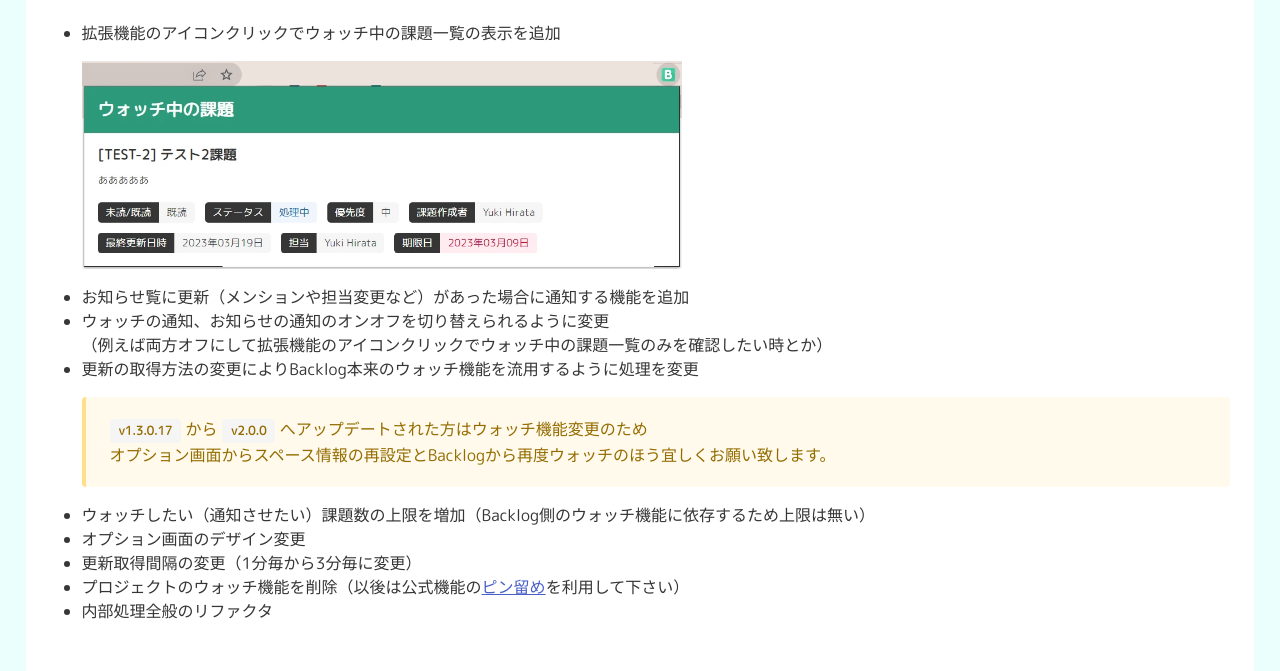
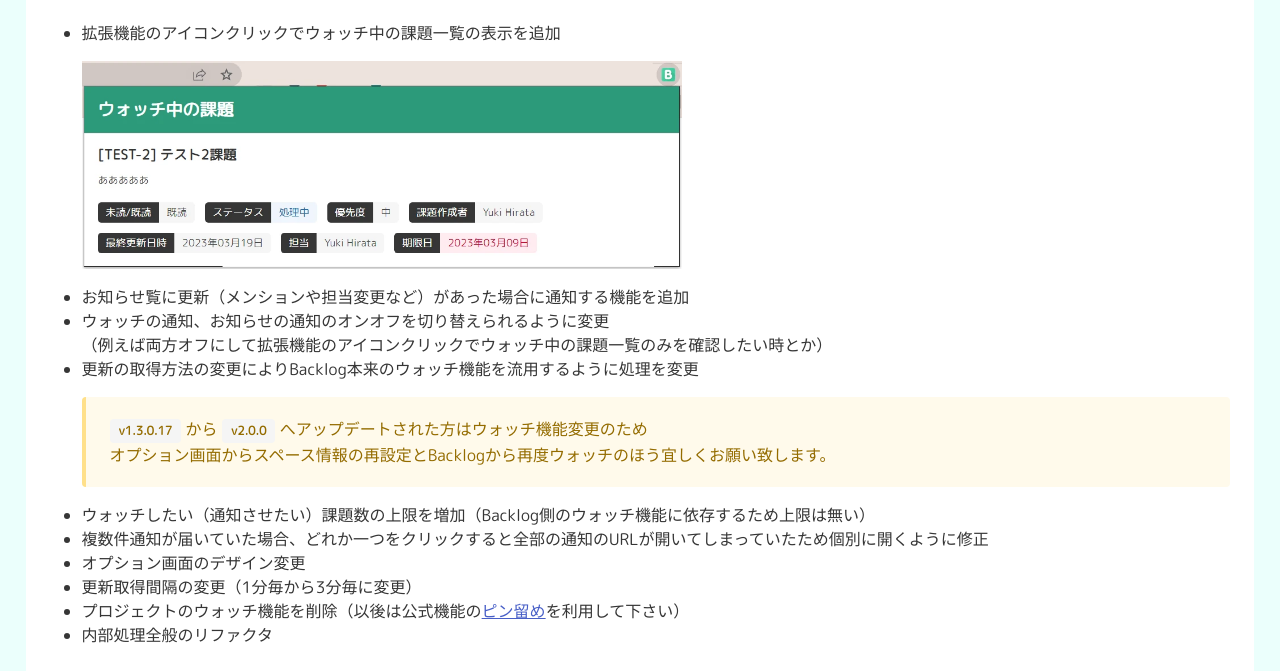
Before and after one commit to ongaq/backlogWatch, a website with bundled scripts: page public/history.html in a window 1280 px wide. Shown: the part 129-800 px from the top of the page. Built offline with nearby package versions, Linux system fonts and the light colour scheme.

Commit message:
update history

```diff
--- a/public/history.html
+++ b/public/history.html
@@ -39,6 +39,7 @@
           </article>
         </li>
         <li>ウォッチしたい（通知させたい）課題数の上限を増加（Backlog側のウォッチ機能に依存するため上限は無い）</li>
+        <li>複数件通知が届いていた場合、どれか一つをクリックすると全部の通知のURLが開いてしまっていたため個別に開くように修正</li>
         <li>オプション画面のデザイン変更</li>
       </ul>
       <ul class="history" slot="その他">
--- a/public/js/history.ts
+++ b/public/js/history.ts
@@ -1,5 +1,5 @@
-import { html, css, LitElement } from "https://esm.sh/lit@2.6.1";
-import { customElement, property } from "https://esm.sh/lit@2.6.1/decorators";
+import { html, css, LitElement } from 'https://esm.sh/lit@2.6.1';
+import { customElement, property } from 'https://esm.sh/lit@2.6.1/decorators';
 
 @customElement('history-list')
 export class HistoryList extends LitElement {
```
